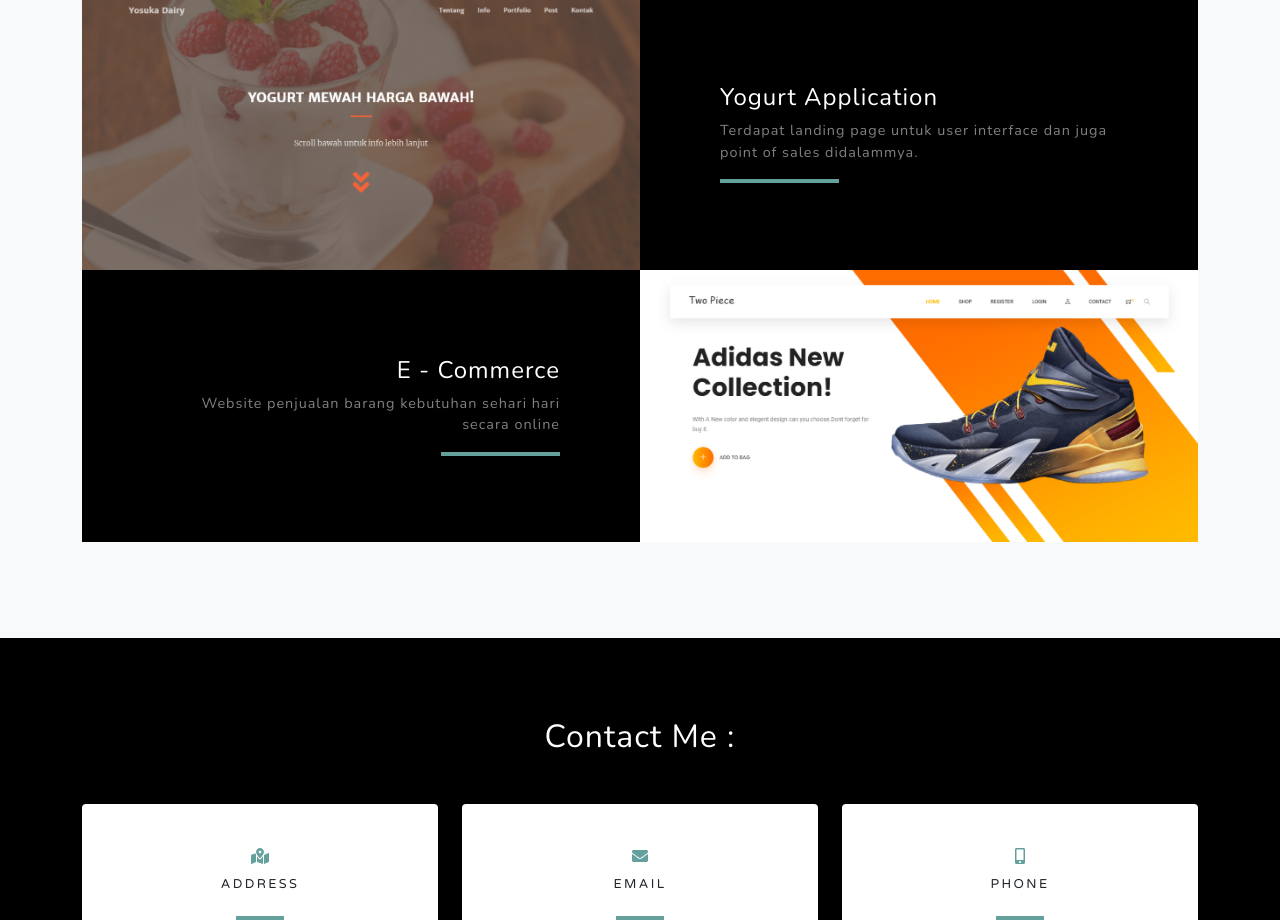
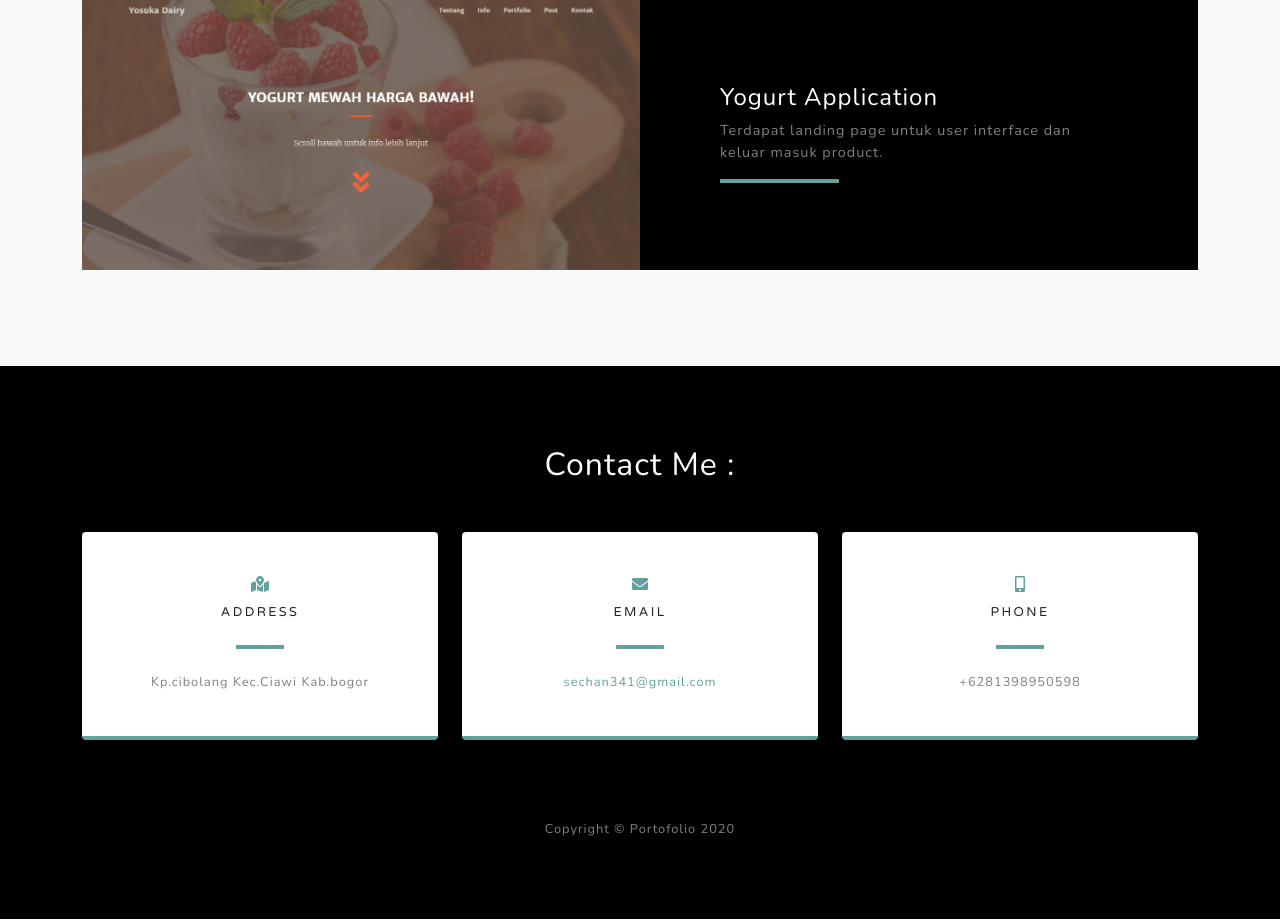
Before and after one commit to fahmisechan/fahmisechan.github.io, a plain HTML site: page index.html in a window 1280 px wide. Shown: the part 2467-3387 px from the top of the page. Drawn offline with nearby package versions, Linux system fonts and the light colour scheme.

Commit message:
Update index.html

```diff
--- a/index.html
+++ b/index.html
@@ -130,7 +130,7 @@
                     <div class="d-flex h-100">
                         <div class="project-text w-100 my-auto text-center text-lg-left">
                             <h4 class="text-white">Yogurt Application</h4>
-                            <p class="mb-0 text-white-50">Terdapat landing page untuk user interface dan juga point of sales didalammya.</p>
+                            <p class="mb-0 text-white-50">Terdapat landing page untuk user interface dan keluar masuk product.</p>
                             <hr class="d-none d-lg-block mb-0 ml-0" />
                         </div>
                     </div>
@@ -138,7 +138,7 @@
             </div>
         </div>
         <!-- Project Two Row-->
-        <div class="row justify-content-center no-gutters">
+<!--         <div class="row justify-content-center no-gutters">
             <div class="col-lg-6"><img class="img-fluid" src="assets/img/ecommerce.png" alt="" /></div>
             <div class="col-lg-6 order-lg-first">
                 <div class="bg-black text-center h-100 project">
@@ -152,7 +152,7 @@
                 </div>
             </div>
         </div>
-    </div>
+    </div> -->
 </section>
 <!-- Contact-->
 <section class="contact-section bg-black" id="contact">
```
